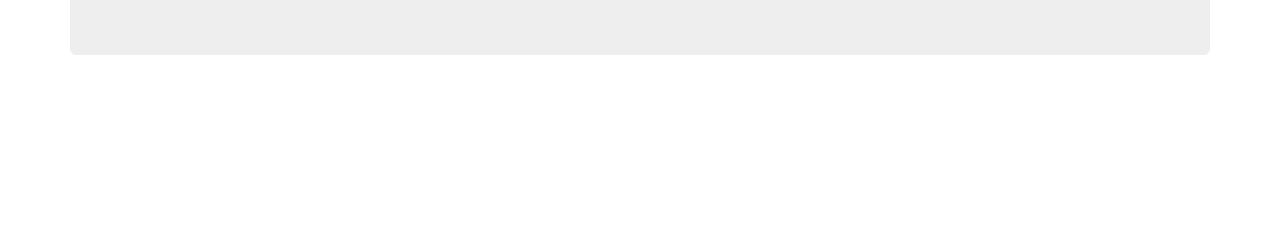
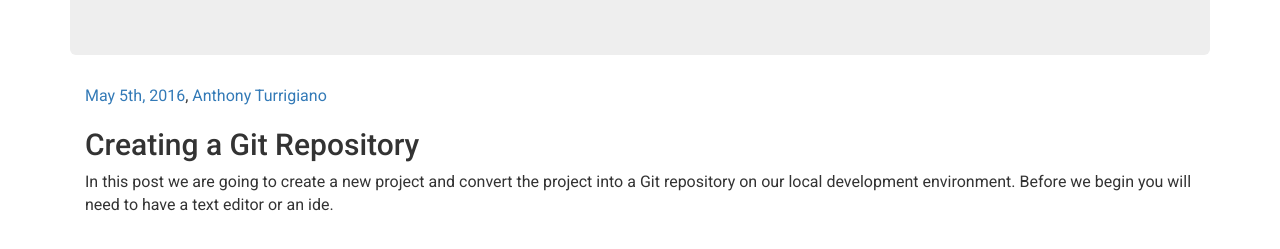
Before and after one commit to AnthonyTurrigiano/gitwithme, a website: page index.html in a window 1280 px wide. Shown: the part 265-514 px from the top of the page. Drawn offline with nearby package versions, Linux system fonts and the light colour scheme.

Commit message:
added first post to index.html file

```diff
--- a/index.html
+++ b/index.html
@@ -28,6 +28,33 @@
 
 			</div><!-- /hero -->
 
+			<!-- content-main -->
+			<div class="content-main row-fluid">
+				<!-- content-main inner -->
+				<div class="content-main__inner container">
+					<!-- main -->
+					<main class="col-sm-12 col-md-12 col-md-12 col-lg-12" role="main">
+						<!-- posts -->
+						<div class="posts clearfix">
+							<article class="article clearfix" role="article">
+								<footer class="article-meta">
+									<p>
+										<span class="article-post-date muted"><a href="#" title="Article Post Date"><time datetime="20160531">May 5th, 2016</time></a></span>,
+										<span class="article-author"><a href="#" title="Article Author" rel="author">Anthony Turrigiano</a></span>
+									</p>
+								</footer>
+								<header class="article-banner">
+									<h2 class="article-title .h2">Creating a Git Repository</h2>
+								</header>
+								<div class="article-excerpt clearfix">
+									<p>In this post we are going to create a new project and convert the project into a Git repository on our local development environment. Before we begin you will need to have a text editor or an ide.</p>
+								</div>
+							</article>
+						</div><!-- /posts -->
+					</main><!-- /main-->
+				</div><!-- /content-main inner -->
+			</div><!-- /content-main -->
+
 		</div><!-- /main wrapper -->
 	</body>
 </html>
```
